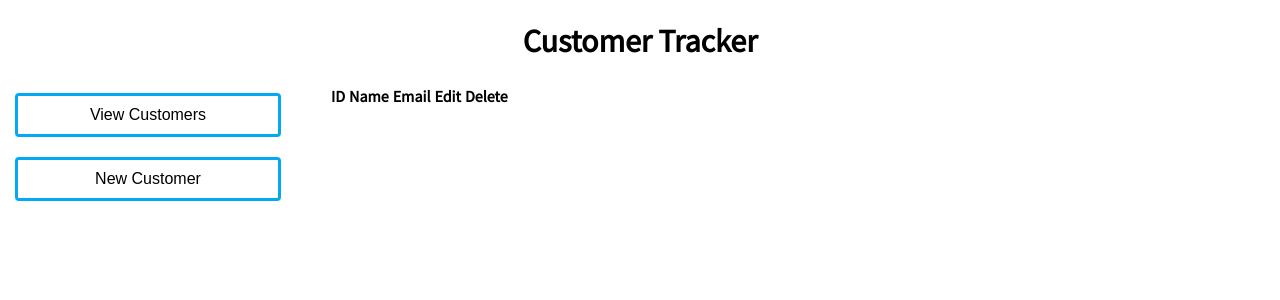
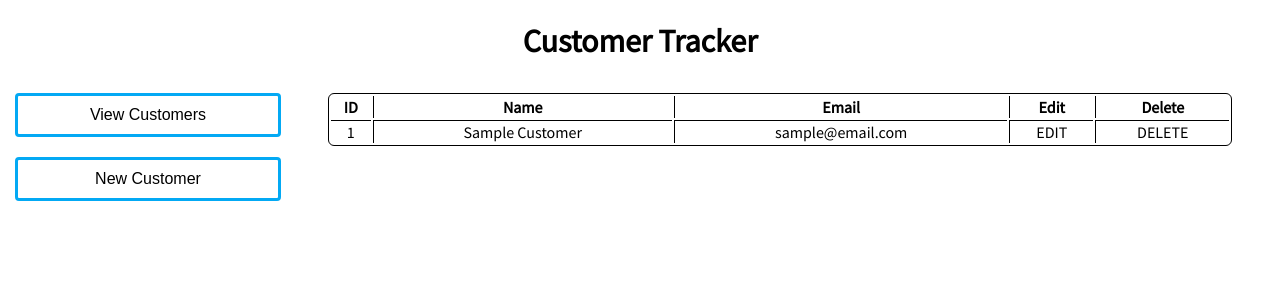
Before and after one commit to ddobson/customer-tracker, a React (Create React App) app: page / in a window 1280 px wide. Shown: the top 300 px of the page. Built offline with nearby package versions, Linux system fonts and the light colour scheme; data requests are answered from the project's data file.

Commit message:
Load customer data into table
- Build a table from the data passed to props with customer info

```diff
--- /dev/null
+++ b/src/components/CustomerRow.jsx
@@ -0,0 +1,15 @@
+import React from 'react';
+
+const CustomerRow = (props) => {
+  return (
+    <tr>
+      <td>{ props.customer.id }</td>
+      <td>{ props.customer.name }</td>
+      <td>{ props.customer.email }</td>
+      <td>EDIT</td>
+      <td>DELETE</td>
+    </tr>
+  );
+};
+
+export default CustomerRow;
--- a/src/components/CustomerTable.jsx
+++ b/src/components/CustomerTable.jsx
@@ -1,6 +1,10 @@
 import React from 'react';
 
-const CustomerTable = () => {
+import CustomerRow from './CustomerRow';
+
+import '../styles/CustomerTable.css';
+
+const CustomerTable = (props) => {
   return (
     <div className="col-xs-12 col-md-9">
       <table>
@@ -13,6 +17,9 @@ const CustomerTable = () => {
             <th>Delete</th>
           </tr>
         </thead>
+        <tbody>
+          { props.customers.map((customer, i) => <CustomerRow key={`customer-${i}`} customer={customer} />) }
+        </tbody>
       </table>
     </div>
   );
--- /dev/null
+++ b/src/styles/CustomerTable.css
@@ -0,0 +1,21 @@
+table {
+    border-collapse: separate;
+    border: 1px solid #000;
+    border-radius: 6px;
+    margin-top: 10px;
+    width: 95%
+}
+
+td, th {
+    border-left: solid black 1px;
+    border-top: solid black 1px;
+    text-align: center;
+}
+
+th {
+    border-top: none;
+}
+
+td:first-child, th:first-child {
+     border-left: none;
+}
```
